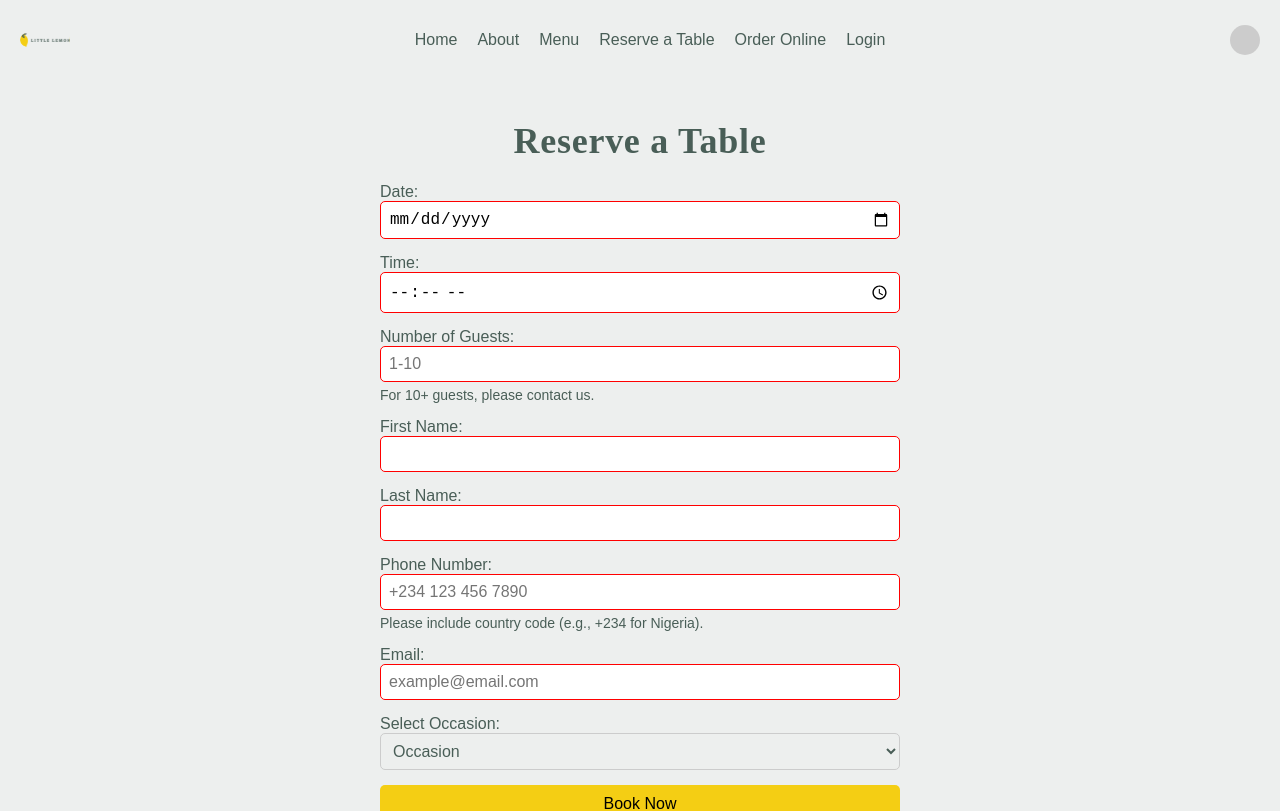
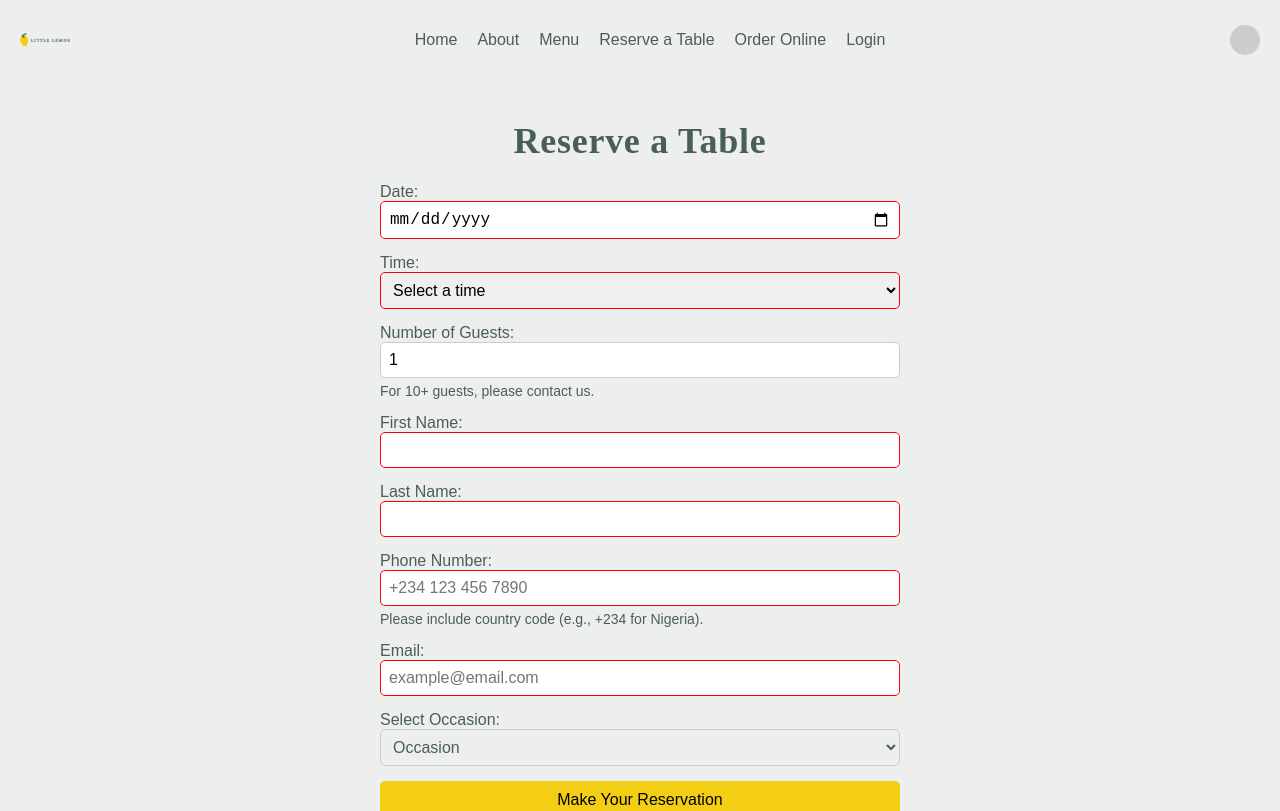
Before and after one commit to Hephzibah-SO-Cu/Little-Lemon-CS, a React (Create React App) app: page /booking in a window 1280 px wide. Shown: the top 811 px of the page. Built offline with nearby package versions, Linux system fonts and the light colour scheme.

Commit message:
Added Booking Form

```diff
--- /dev/null
+++ b/src/components/BookingForm.js
@@ -0,0 +1,161 @@
+import React, { useState } from 'react';
+
+function BookingForm() {
+  // State for form fields
+  const [formData, setFormData] = useState({
+    date: '',
+    time: '',
+    guests: 1,
+    firstName: '',
+    lastName: '',
+    phone: '',
+    email: '',
+    occasion: '',
+  });
+
+  // State for available times
+  const [availableTimes] = useState([
+    '17:00',
+    '18:00',
+    '19:00',
+    '20:00',
+    '21:00',
+    '22:00',
+  ]);
+
+  // Handle form field changes
+  const handleChange = (e) => {
+    const { name, value } = e.target;
+    setFormData((prevData) => ({
+      ...prevData,
+      [name]: value,
+    }));
+  };
+
+  // Handle form submission
+  const handleSubmit = (e) => {
+    e.preventDefault();
+    console.log('Form submitted:', formData);
+    // Future: Add API integration here
+  };
+
+  return (
+    <form onSubmit={handleSubmit}>
+      <label htmlFor="date">
+        Date:
+        <input
+          type="date"
+          id="date"
+          name="date"
+          value={formData.date}
+          onChange={handleChange}
+          required
+        />
+      </label>
+      <label htmlFor="time">
+        Time:
+        <select
+          id="time"
+          name="time"
+          value={formData.time}
+          onChange={handleChange}
+          required
+        >
+          <option value="" disabled hidden>
+            Select a time
+          </option>
+          {availableTimes.map((time) => (
+            <option key={time} value={time}>
+              {time}
+            </option>
+          ))}
+        </select>
+      </label>
+      <label htmlFor="guests">
+        Number of Guests:
+        <input
+          type="number"
+          id="guests"
+          name="guests"
+          min="1"
+          max="10"
+          placeholder="1-10"
+          value={formData.guests}
+          onChange={handleChange}
+          required
+        />
+        <span className="guest-note">For 10+ guests, please contact us.</span>
+      </label>
+      <label htmlFor="firstName">
+        First Name:
+        <input
+          type="text"
+          id="firstName"
+          name="firstName"
+          value={formData.firstName}
+          onChange={handleChange}
+          required
+        />
+      </label>
+      <label htmlFor="lastName">
+        Last Name:
+        <input
+          type="text"
+          id="lastName"
+          name="lastName"
+          value={formData.lastName}
+          onChange={handleChange}
+          required
+        />
+      </label>
+      <label htmlFor="phone">
+        Phone Number:
+        <input
+          type="tel"
+          id="phone"
+          name="phone"
+          pattern="\+[0-9]{1,3}\s?[0-9]{9,12}"
+          placeholder="+234 123 456 7890"
+          value={formData.phone}
+          onChange={handleChange}
+          required
+        />
+        <span className="phone-note">Please include country code (e.g., +234 for Nigeria).</span>
+      </label>
+      <label htmlFor="email">
+        Email:
+        <input
+          type="email"
+          id="email"
+          name="email"
+          placeholder="example@email.com"
+          value={formData.email}
+          onChange={handleChange}
+          required
+        />
+      </label>
+      <label htmlFor="occasion">
+        Select Occasion:
+        <select
+          id="occasion"
+          name="occasion"
+          value={formData.occasion}
+          onChange={handleChange}
+          className={formData.occasion ? 'occasion-selected' : 'occasion-default'}
+        >
+          <option value="" disabled hidden>
+            Occasion
+          </option>
+          <option value="Birthday">Birthday</option>
+          <option value="Engagement">Engagement</option>
+          <option value="Anniversary">Anniversary</option>
+          <option value="Business Meeting">Business Meeting</option>
+          <option value="Other">Other</option>
+        </select>
+      </label>
+      <button type="submit">Make Your Reservation</button>
+    </form>
+  );
+}
+
+export default BookingForm;
--- a/src/components/BookingPage.js
+++ b/src/components/BookingPage.js
@@ -1,82 +1,13 @@
-import React, { useState } from 'react';
+import React from 'react';
+import BookingForm from './BookingForm';
 import Footer from './Footer';
 
 function BookingPage() {
-  const [occasion, setOccasion] = useState('');
-
-  const handleOccasionChange = (e) => {
-    setOccasion(e.target.value);
-  };
-
   return (
     <>
       <section className="booking-page">
         <h1>Reserve a Table</h1>
-        <form>
-          <label htmlFor="date">
-            Date:
-            <input type="date" id="date" name="date" required />
-          </label>
-          <label htmlFor="time">
-            Time:
-            <input type="time" id="time" name="time" required />
-          </label>
-          <label htmlFor="guests">
-            Number of Guests:
-            <input
-              type="number"
-              id="guests"
-              name="guests"
-              min="1"
-              max="10"
-              placeholder="1-10"
-              required
-            />
-            <span className="guest-note">For 10+ guests, please contact us.</span>
-          </label>
-          <label htmlFor="firstName">
-            First Name:
-            <input type="text" id="firstName" name="firstName" required />
-          </label>
-          <label htmlFor="lastName">
-            Last Name:
-            <input type="text" id="lastName" name="lastName" required />
-          </label>
-          <label htmlFor="phone">
-            Phone Number:
-            <input
-              type="tel"
-              id="phone"
-              name="phone"
-              pattern="\+[0-9]{1,3}\s?[0-9]{9,12}"
-              placeholder="+234 123 456 7890"
-              required
-            />
-            <span className="phone-note">Please include country code (e.g., +234 for Nigeria).</span>
-          </label>
-          <label htmlFor="email">
-            Email:
-            <input type="email" id="email" name="email" placeholder="example@email.com" required />
-          </label>
-          <label htmlFor="occasion">
-            Select Occasion:
-            <select
-              id="occasion"
-              name="occasion"
-              value={occasion}
-              onChange={handleOccasionChange}
-              className={occasion ? 'occasion-selected' : 'occasion-default'}
-            >
-              <option value="" disabled hidden>Occasion</option>
-              <option value="Birthday">Birthday</option>
-              <option value="Engagement">Engagement</option>
-              <option value="Anniversary">Anniversary</option>
-              <option value="Business Meeting">Business Meeting</option>
-              <option value="Other">Other</option>
-            </select>
-          </label>
-          <button type="submit">Book Now</button>
-        </form>
+        <BookingForm />
       </section>
       <Footer />
     </>
```
